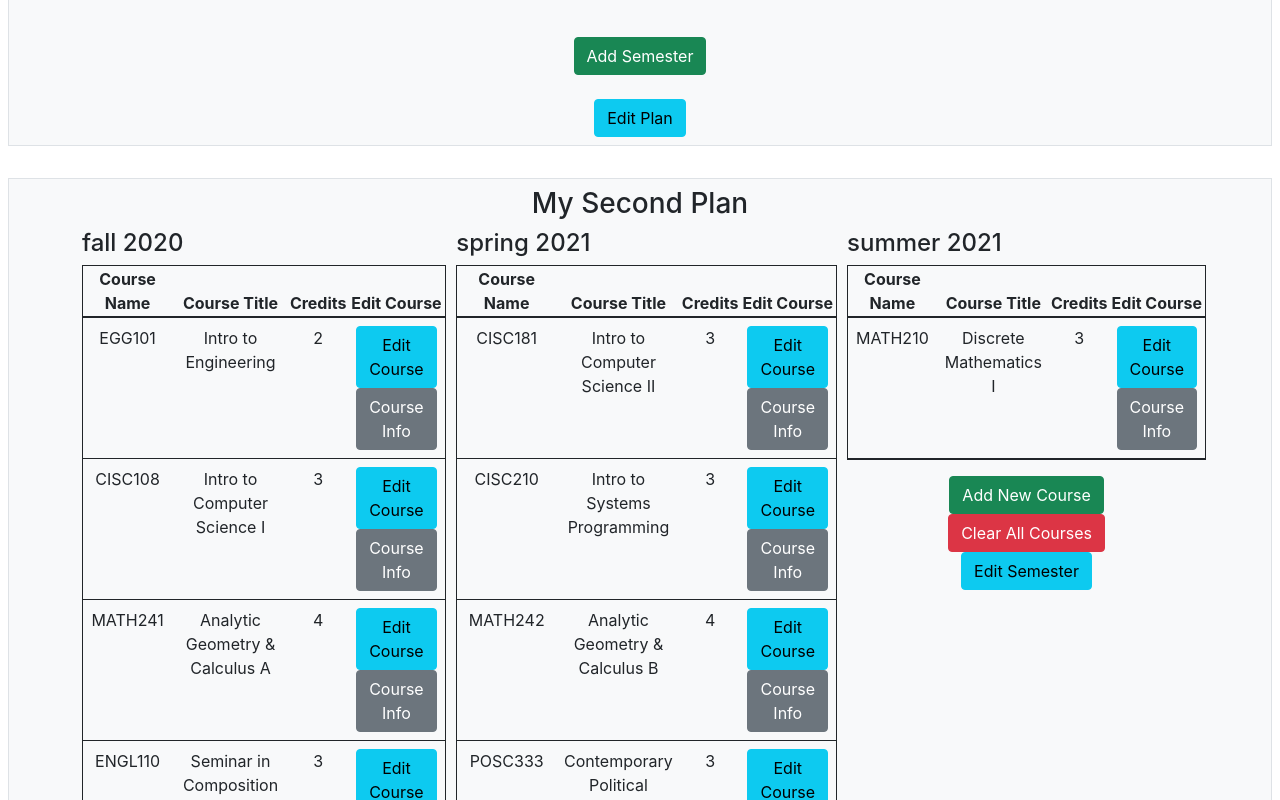
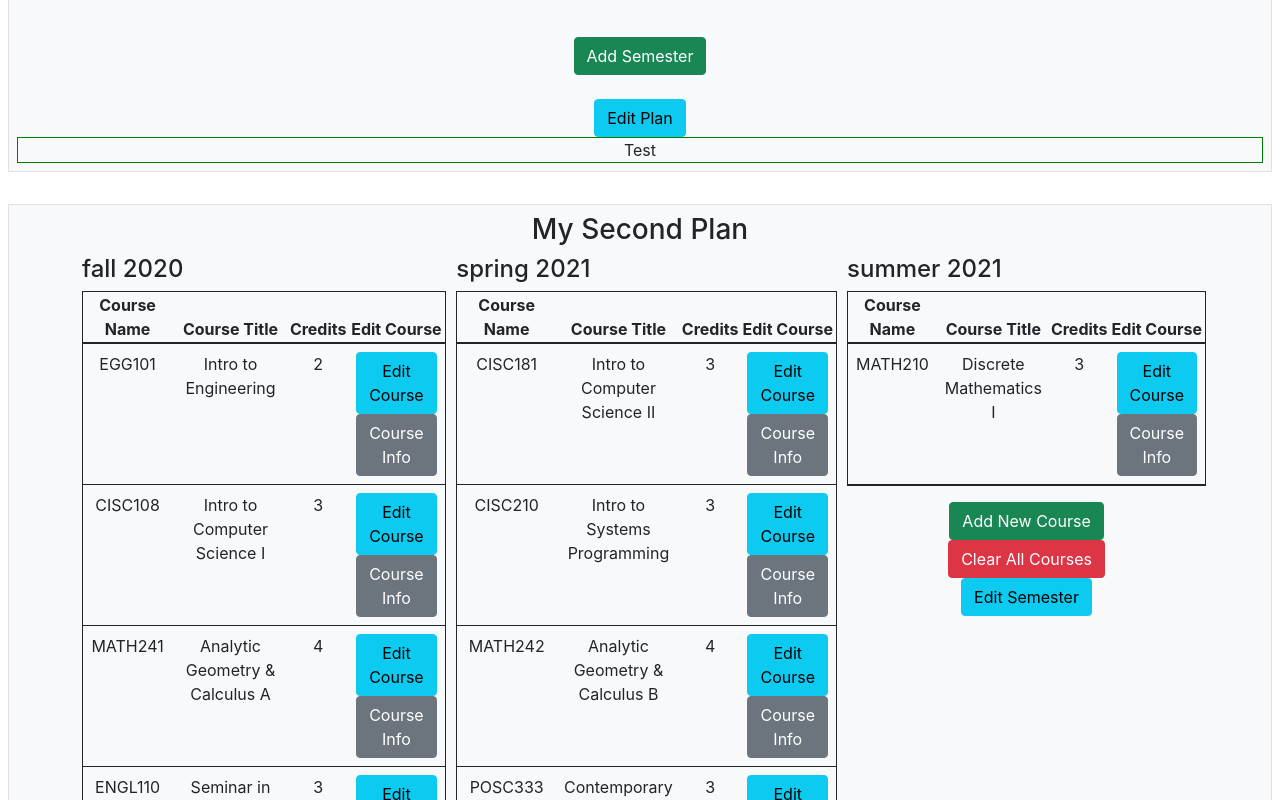
Before and after one commit to UD-CISC275-S22/cis-scheduler-team-18, a React (Create React App) app: page / in a window 1280 px wide. Shown: the part 3760-4560 px from the top of the page. Built offline with nearby package versions, Linux system fonts and the light colour scheme.

Commit message:
made sure that planView was calling degreeReq right

```diff
--- a/src/components/PlanView.tsx
+++ b/src/components/PlanView.tsx
@@ -66,7 +66,7 @@ export function PlanView({
                 </Button>
             </div>
             <div>
-                <DegreeReq></DegreeReq>
+                <DegreeReq plan={plan}></DegreeReq>
             </div>
         </div>
     );
--- a/src/components/degreeReq.tsx
+++ b/src/components/degreeReq.tsx
@@ -8,6 +8,8 @@ import coreReqs from "../data/coreMajorRequirements.json";
 export function DegreeReq({ plan }: { plan: Plan }): JSX.Element {
     //this is going to keep track of all the missing requirements
     let missingRequirements: string[] = [""];
+
+    missingRequirements = [...missingRequirements, "Test"];
 
     //make sure there's at least 1 group A requirement - for university req
     function checkGroupA(sem: Semester): void {
@@ -181,10 +183,10 @@ export function DegreeReq({ plan }: { plan: Plan }): JSX.Element {
         //to do
     }
     return (
-        <div>
-            {missingRequirements.map((req: string) => {
-                <span>{req}</span>;
-            })}
+        <div className="boxed">
+            {missingRequirements.map((req: string) => (
+                <div key="req">{req}</div>
+            ))}
         </div>
     );
 }
```
